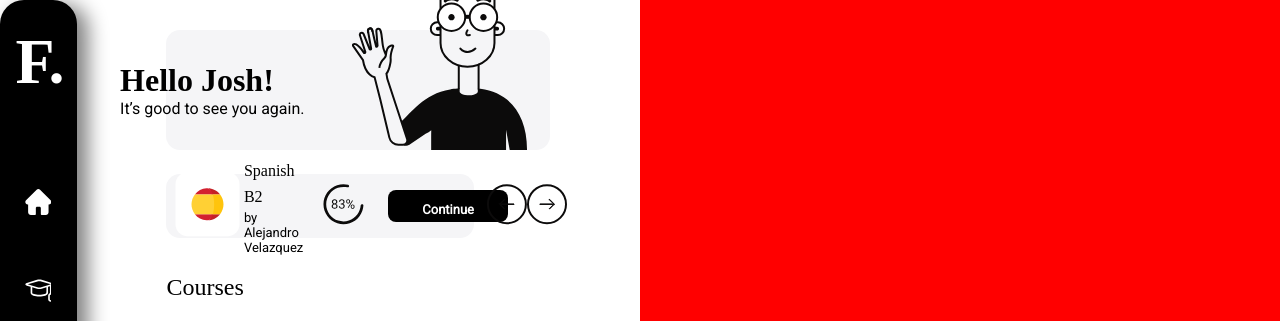
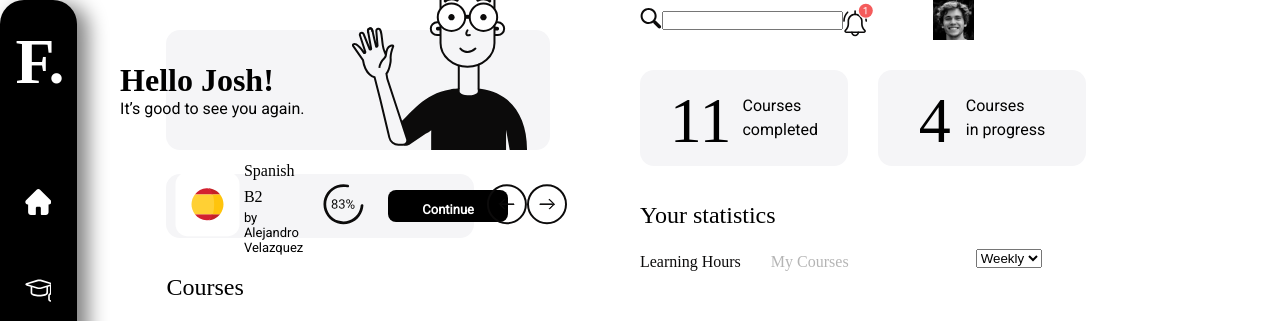
Before and after one commit to AdastroAgni/Dashboard_by_SG, a plain HTML site: page index.html in a window 1280 px wide. Shown: the top 321 px of the page. Drawn offline with Linux system fonts and the light colour scheme; a web font is replaced by a local one.

Commit message:
add new section

```diff
--- a/index.html
+++ b/index.html
@@ -134,8 +134,53 @@
             </div>
 
             <div class="aside">
+                <div class="ahead__black">
+                    <div class="search">
+                        <div class="_icon__search"><img src="./img/search.svg" alt="search"></div>
+                        <input type="text" name="search">
+                    </div>
+                    <div class="notification"></div>
+                    <div class="user__avatar"></div>
+                </div>
+
+
+                <div class="_second__black">
+                    <div class="_courses__completed">
+                        <h2>11</h2>
+                        <p>Courses
+                        <br>
+                        completed
+                        </p>
+                    </div>
+                    <div class="_courses__in-progress">
+                        <h2>4</h2>
+                        <p>Courses
+                        <br>in progress</p>
+                    </div>
+                </div>
+
+                <div class="_statistics">
+                    <div class="_main__title_statistics">
+                        <h2>Your statistics</h2>
+                    </div>
+                    <div class="_properties__statistics">
+                        <div class="_properties__main_title">
+                            <a href=""><h3>Learning Hours</h3></a>
+                        </div>
+                        <div class="_properties__second_title">
+                            <a href="#"><h3>My Courses</h3></a>
+                        </div>
+                        <div class="_properties_shoose">
+                            <select name="" id="">
+                                <option>Weekly</option>
+                                <option>weekly</option>
+                            </select>
+                        </div>
+                    </div>
+                </div>
 
             </div>
+
         </main>
     </body>
 </html>
--- a/style.css
+++ b/style.css
@@ -303,5 +303,137 @@ a{
 .aside{
     width: 50vw;
     height: 100%;
-    background-color: red;
+    display: flex;
+    flex-direction: column;
+
 }
+.ahead__black{
+    display: flex;
+    flex-direction: row;
+    width: 30vw;
+    height: 5vh;
+
+}
+.search{
+    display: flex;
+    flex-direction: row;
+    align-items: center;
+}
+
+.notification{
+    width: 100%;
+    background-image: url(./img/notification.svg);
+    background-repeat: no-repeat;
+}
+.user__avatar{
+    width: 100%;
+    background-image: url(./img/avatar.png);
+    background-repeat: no-repeat;
+
+}
+
+._second__black{
+    display: flex;
+    flex-direction: row;
+    margin-top: 30px;
+}
+
+._courses__completed{
+    display: flex;
+    justify-content: center;
+    margin-right: 30px;
+    width: 208px;
+    height: 96.33px;
+    border-radius: 14px;
+    background: #F5F5F7;
+}
+
+._courses__in-progress{
+    display: flex;
+    justify-content: center;
+    width: 208px;
+    height: 96.33px;
+    border-radius: 14px;
+    background: #F5F5F7;
+}
+
+
+
+._courses__completed h2{
+    font-family: 'Baloo Bhai';
+    margin-right: 11px;
+    font-style: normal;
+    font-weight: 400;
+    font-size: 64px;
+    line-height: 102px;
+}
+
+._courses__completed p{
+    display: flex;
+    align-self: center;
+    font-family: 'Roboto';
+    font-style: normal;
+    font-weight: 400;
+    font-size: 16px;
+    line-height: 24px;
+}
+
+._courses__in-progress h2{
+    font-family: 'Baloo Bhai';
+    margin-right: 15px;
+    font-style: normal;
+    font-weight: 400;
+    font-size: 64px;
+    line-height: 102px;
+}
+._courses__in-progress p{
+    display: flex;
+    align-self: center;
+    font-family: 'Roboto';
+    font-style: normal;
+    font-weight: 400;
+    font-size: 16px;
+    line-height: 24px;
+}
+
+
+._statistics{
+    display: flex;
+    flex-direction: column;
+    margin-top: 30px;
+}
+
+._main__title_statistics h2{
+    font-family: 'Baloo Bhai';
+    font-style: normal;
+    font-weight: 400;
+    font-size: 24px;
+    line-height: 38px;
+}
+
+._properties__statistics{
+    margin-top: 15px;
+    display: flex;
+    flex-direction: row;
+}
+
+._properties__main_title h3{
+    color: #0C0B0B;
+    margin-right: 30px;
+    font-family: 'Baloo Bhai';
+    font-style: normal;
+    font-weight: 400;
+    font-size: 16px;
+    line-height: 26px;
+}
+
+._properties__second_title h3{
+    color: #0C0B0B;
+    margin-right: 127px;
+    font-family: 'Baloo Bhai';
+    font-style: normal;
+    font-weight: 400;
+    font-size: 16px;
+    line-height: 26px;
+    opacity: 0.3;
+}
```
Also changed, not shown: img/avatar.png (added), img/notification.svg (added), img/search.svg (added).
